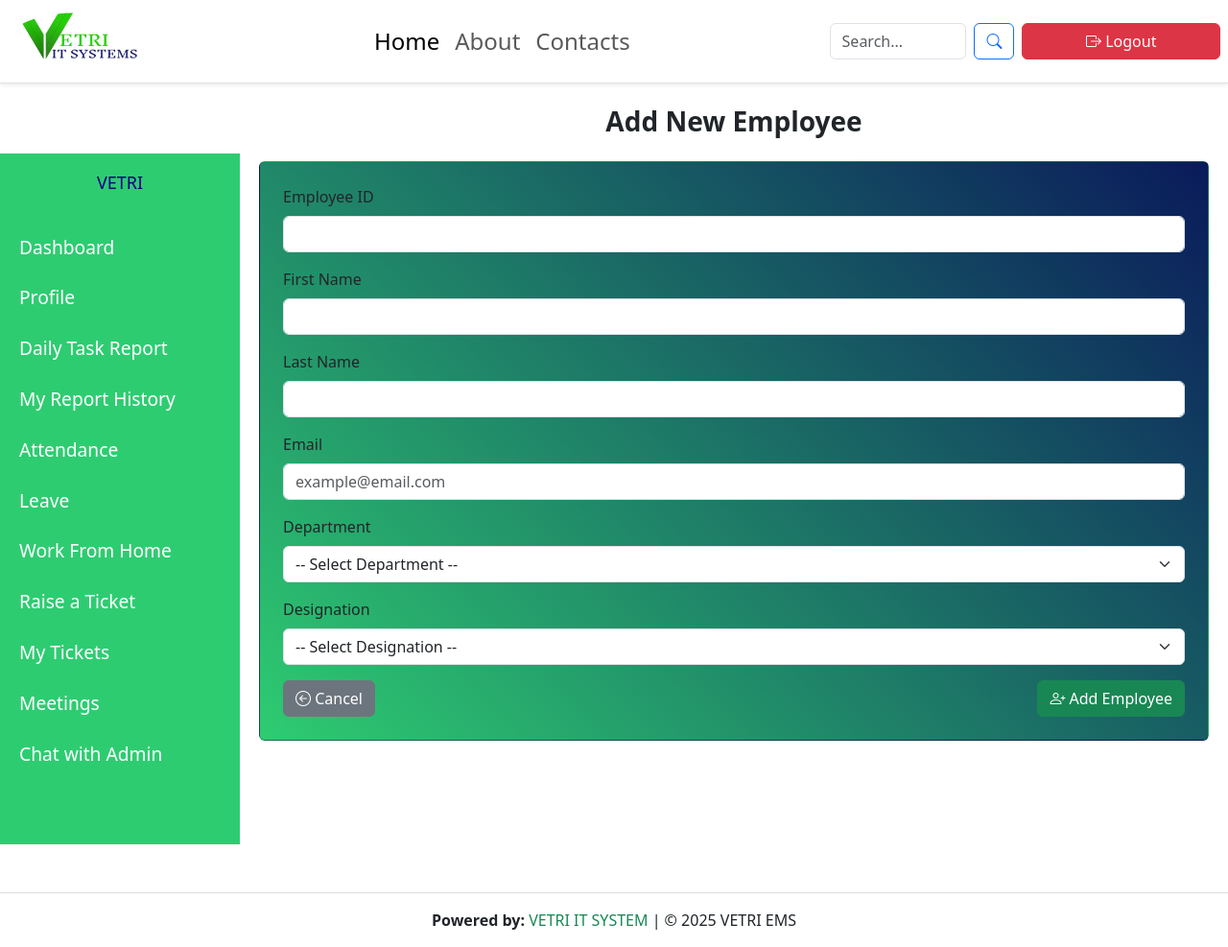
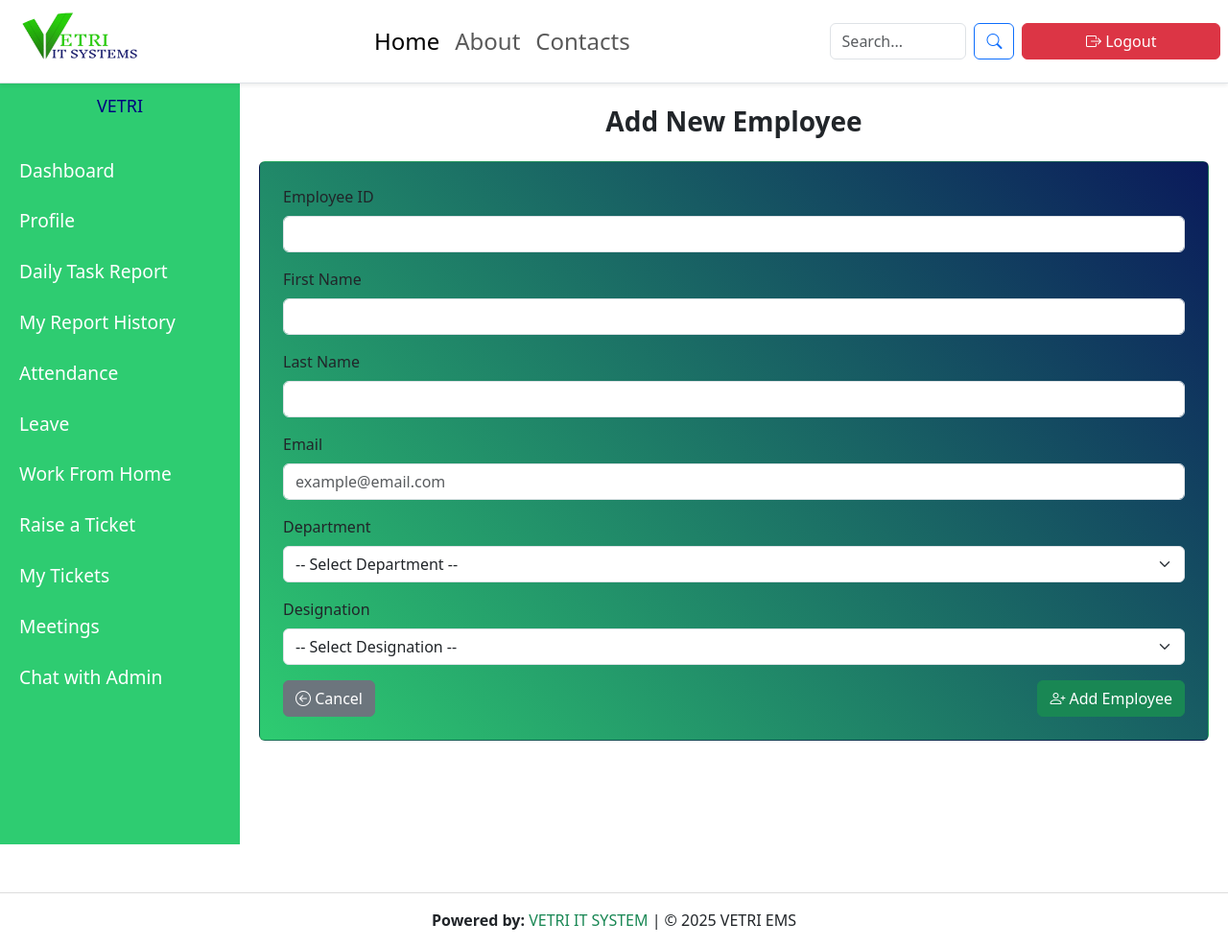
Before and after one commit to muppudathiganesh/employee_management_system, a Django app: page /employee/add/ in a window 1280 px wide. Shown: the whole page at 96% size. Run offline with Django 5.2, Linux system fonts and the light colour scheme; data comes from the database, SQL or seed files in the repository.

Commit message:
sidebar fix commit

```diff
--- a/employees/static/css/style.css
+++ b/employees/static/css/style.css
@@ -14,61 +14,6 @@
   80% { transform: rotate(-8deg); }
   100% { transform: rotate(0deg); }
 }
-/* DROPDOWN MAIN LINK
-.sidebar .dropdown-link {
-    display: block;
-    color: white;
-    padding: 12px 20px;
-    text-decoration: none;
-    cursor: pointer;
-}
-
-.sidebar .dropdown-link:hover {
-    background-color: rgba(255, 255, 255, 0.15);
-}
-
-
-.sidebar .submenu {
-    display: none;
-    background-color: rgba(255, 255, 255, 0.1);
-    padding-left: 15px;
-}
-
-
-.sidebar .submenu a {
-    display: block;
-    color: white;
-    padding: 10px 32px;
-    text-decoration: none;
-}
-
-.sidebar .submenu a:hover {
-    background-color: rgba(255, 255, 255, 0.18);
-}
-.show-submenu {
-    display: block !important;
-}
-.submenu {
-  background: #1e2329;
-  padding-left: 15px;
-}
-
-.submenu a {
-  display: block;
-  padding: 6px 0;
-  color: #fff;
-}
-
-.dropdown-link {
-  color: #fff;
-  cursor: pointer;
-}
-
-.caret-icon {
-  transition: transform 0.3s;
-}
-
- */
 
  .navbar li  {
      color:black;
@@ -80,21 +25,18 @@
     }
     .sidebar {
       width: 250px;
-      /* height: 100vh; */
-       height: calc(100vh - 80px);
+      height: 100vh;
       position: fixed;
-      /* top: 0; */
-        top: 80px;
+      top: 0;
       left: 0;
 
-       background-color: #2ECC71; /* Vetri Green */
+       background-color: #2ECC71;
       color: white;
       padding-top: 20px;
       transition: left 0.3s ease;
       z-index: 1000;
       margin-top: 80px;
-       overflow-y: auto;           /* SCROLL WORKS */
-       /* overflow-x: hidden; */
+
     }
 
 
--- a/employees/templates/base.html
+++ b/employees/templates/base.html
@@ -186,14 +186,14 @@
     });
 });
 </script>
-<script>
+<!-- <script>
 function toggleSidebar() {
   const sidebar = document.getElementById('sidebar');
   const overlay = document.querySelector('.sidebar-overlay');
   sidebar.classList.toggle('active');
   overlay.classList.toggle('active');
 }
-</script>
+</script> -->
 <script>
 
 document.querySelectorAll(".dropdown-link").forEach(function(link) {
```
